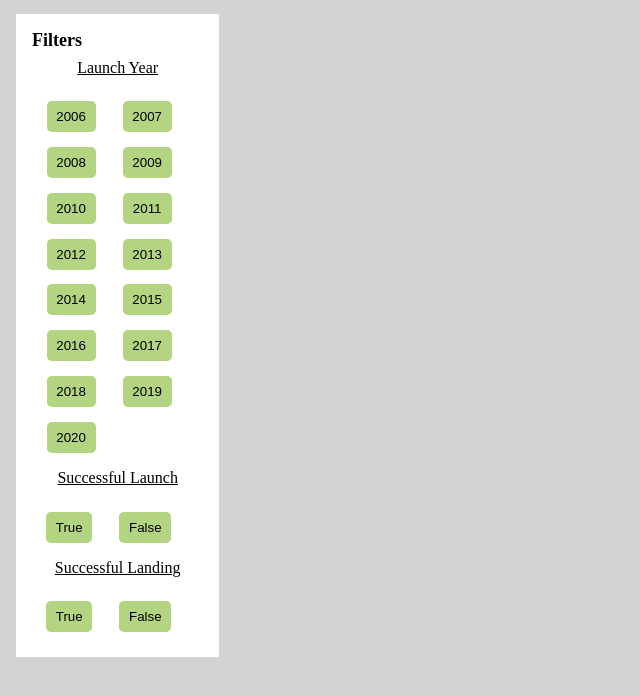
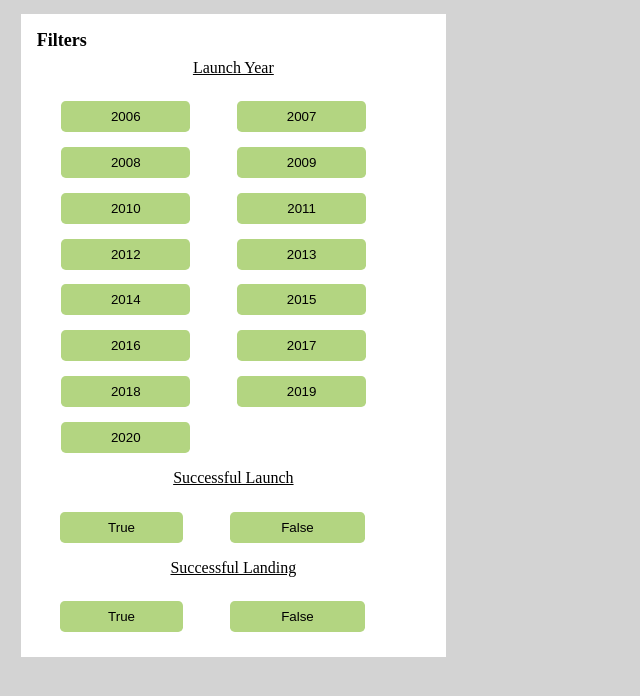
Before and after one commit to shikha7013/spacex_launch_program, a PHP site: page /index.html in a window 1024 px wide. Shown: the part 58-754 px from the top of the page, without its empty margins (0-640 px from the left). Run offline with PHP 8.4, Linux system fonts and the light colour scheme.

Commit message:
Final changes

```diff
--- a/style.css
+++ b/style.css
@@ -11,6 +11,7 @@ body{
     background-color:lightgrey;
 
 }
+
 
 .side-menu{
      width:17%;
@@ -35,6 +36,7 @@ border-radius:1rem;
        margin-top:1rem;
 
 }
+
 .type{
     text-align: center;
     text-decoration: underline;
@@ -80,12 +82,40 @@ table{
 td{
     padding:0.4rem;
 }
+/*desktop view*/
+@media screen and (min-width:1024px) and (max-width:1440px){
+.side-menu{
+     width:16%;
+
+}
+
+}
+/*tablet screen*/
+@media screen and (min-width: 700px) and (max-width:1024px){
+
+.side-menu{
+    width:39%;
+    margin-left: 0.8rem;
+}
+.data-card{
+    width:39%;
+   margin-right: 3%;
+   margin-left:-3%;
+}
+#main-content{
+    width:100%;
+    margin-top: 1.5rem;
+}
+p section{
+    font-size:100%;
+}
+}
 
  /* For mobile phones: */
 @media screen and (max-width: 700px) {
 
 .side-menu{
-    width:85%;
+    width:87%;
     margin-left: 0.8rem;
 }
 .data-card{
```
